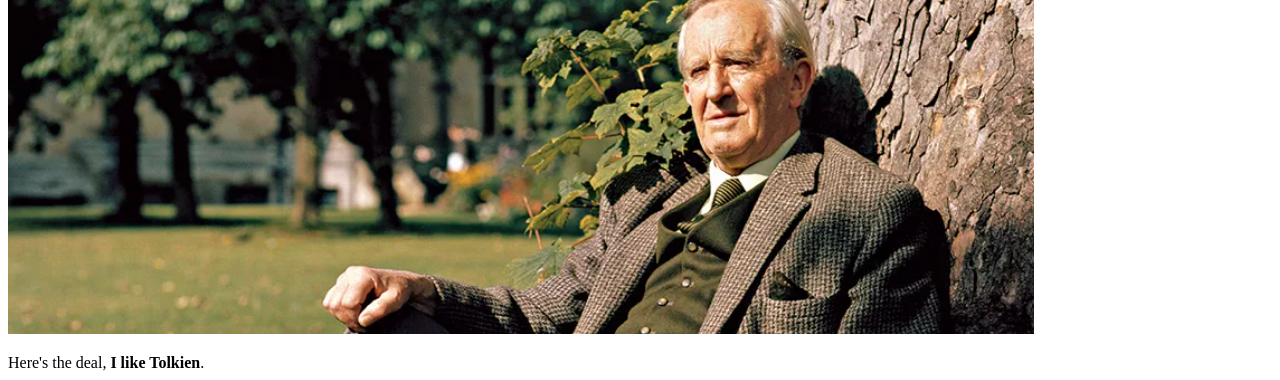
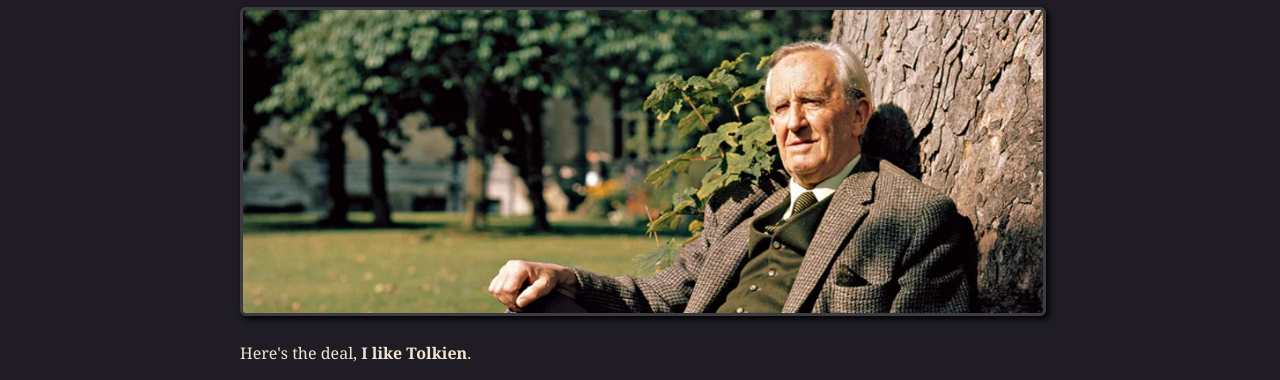
Before and after one commit to nickwhitley/static-site-generator, a plain HTML site: page docs/index.html in a window 1280 px wide. Shown: the part 121-501 px from the top of the page. Drawn offline with Linux system fonts and the light colour scheme; files whose address does not match are found by name.

Commit message:
Update index.html

```diff
--- a/docs/index.html
+++ b/docs/index.html
@@ -4,7 +4,7 @@
     <meta charset="utf-8" />
     <meta name="viewport" content="width=device-width, initial-scale=1" />
     <title>Tolkien Fan Club</title>
-    <link href="static-site-generatorindex.css" rel="stylesheet" />
+    <link href="/static-site-generator/index.css" rel="stylesheet" />
   </head>
 
   <body>
```
